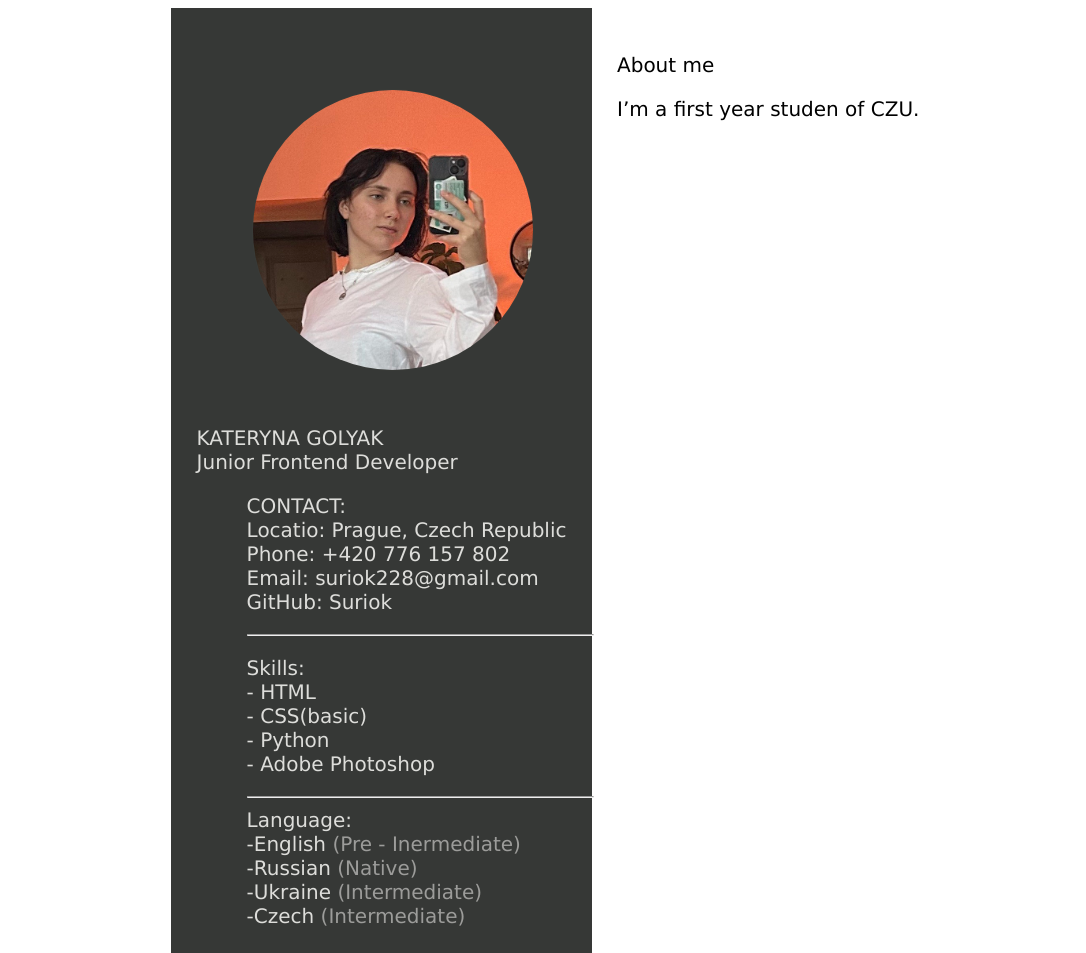
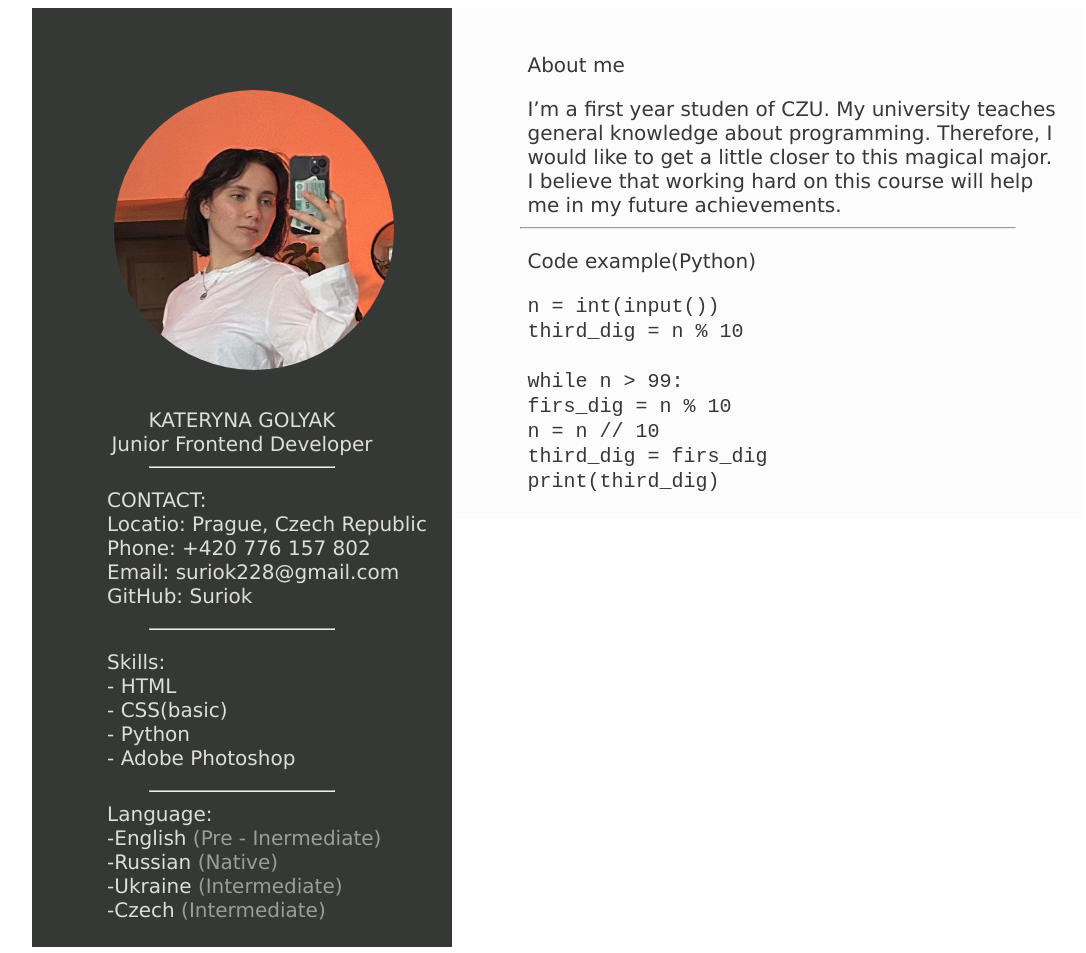
Before and after one commit to Suriok/rsschool-cv, a plain HTML site: page index.html in a window 1280 px wide. Shown: the whole page, without its empty margins (82-1168 px from the left). Drawn offline with Linux system fonts and the light colour scheme.

Commit message:
feat: code example and about me

```diff
--- a/index.html
+++ b/index.html
@@ -16,8 +16,10 @@
                         KATERYNA GOLYAK</br>
                         Junior Frontend Developer
                     </div>
+
+                     <hr class="line">
+
                     <div class="wrapper_text">
-
                          <p>
                             CONTACT:</br>
                             Locatio: Prague, Czech Republic</br>
@@ -25,7 +27,11 @@
                             Email: suriok228@gmail.com</br>
                             GitHub: Suriok</br>
                         </p>
-                    <hr width="108%">
+                    </div>
+
+                    <hr class="line">
+
+                    <div class="wrapper_text">
                         <p>
                             Skills:</br>
                             - HTML</br>
@@ -33,7 +39,11 @@
                             - Python</br>
                             - Adobe Photoshop</br>
                         </p>
-                    <hr width="108%">
+                    </div>
+
+                    <hr class="line">
+
+                        <div class="wrapper_text">
                             Language:</br>
                             -English
                             <font color="#9C9C9A">(Pre - Inermediate)</font></br>
@@ -48,8 +58,35 @@
         </div>
 
         <div class="blok2">
+            <div class="wrapper_text2">
                 <p>About me</p>
-            I’m a first year studen of CZU.  </div>
+
+                    I’m a first year studen of CZU. My university teaches general knowledge about programming. Therefore, I would like to get a little closer to this magical major. I believe that working hard on this course will help me in my future achievements.
+            </div>
+
+            <hr class="line_bl2">
+
+            <div class="wrapper_text2">
+               <p> Code example(Python)</p>
+               <code>
+                     n = int(input()) </br>
+                    third_dig = n % 10</br></br>
+
+                    while n > 99:</br>
+                            firs_dig = n % 10</br>
+                        n = n // 10</br>
+                        third_dig = firs_dig</br>
+                        print(third_dig)</br>
+                </code>
+            </div>
+
+
+
+        </div>
+
+
+
+
     </div>
 
 </body>
--- a/style.css
+++ b/style.css
@@ -1,6 +1,7 @@
 .wrapper{
     display: flex;
     flex-wrap: wrap;
+    max-width: 100%;
     justify-content: center;
     font-family: Verdana, Geneva, Tahoma, sans-serif;
     font-size: 20px;
@@ -15,6 +16,7 @@
     border-radius: 50%;
     border: 1px solid #393B38;
     margin: 15%;
+    margin-bottom: 10%;
 }
 .wrapper_text{
     padding-top: -4px;
@@ -22,31 +24,49 @@
     color: #ddddda;
 }
 .wrapper_name{
-    padding: center;
-    color: #ddddda;
+    text-align: center;
+    justify-content: center;
+
 }
 
 .blok1{
     background-color: #363836;
-
+    max-width: 50%;
     display:block;
     height: 100%;
     box-sizing: border-box;
     padding: 2%;
-    font-style: normal solid #FFFFFC;
+    font-style: normal solid;
+    color: #ddddda;
 
 }
 
 .blok2{
-
+   background-color:#FCFCFC;
     display:block;
     height: 100%;
     box-sizing: border-box;
     padding: 2%;
-    font-style: normal solid #FFFFFC;
+    font-style: normal solid;
+    max-width: 50%;
+    color: #363836;
 }
 
-.icon{
-    width: 50px;
-    height: 50px;
+.wrapper_text2{
+    padding-top: -4px;
+    padding-left: 50px;
+    color: #363836;
 }
+
+.line{
+    width:50%;
+    justify-content: center;
+
+}
+
+.line_bl2{
+    width:85%;
+
+    background-color:#363836 ;
+
+}
```
Lines whose indentation alone changed are shown as unchanged.
